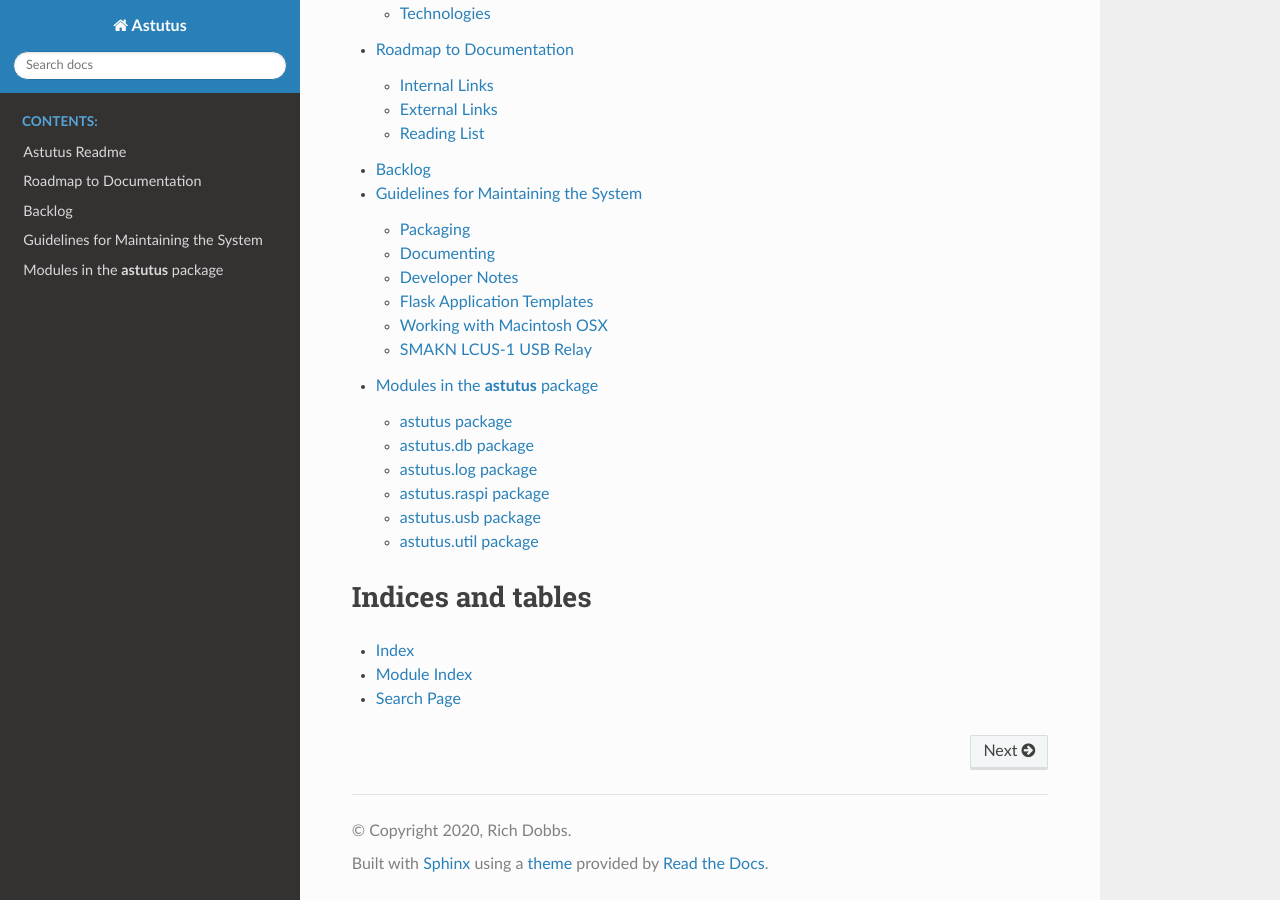
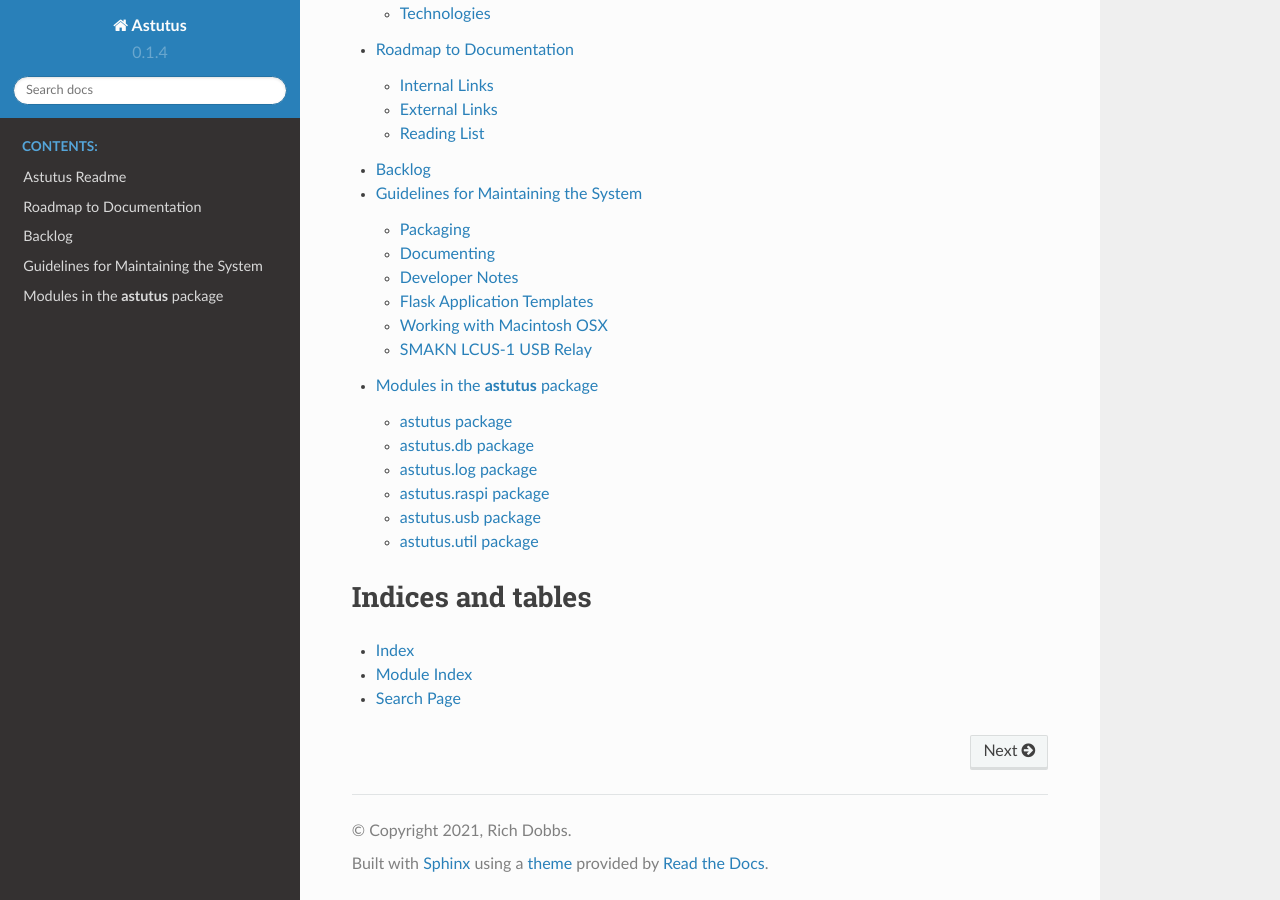
Before and after one commit to rich-dobbs-13440/astutus, a Sphinx documentation site: the page built from docs/index.rst, in a window 1280 px wide and 900 px high, scrolled down 954 px. Built offline with Sphinx 7.4.7 and the Read the Docs theme 2.0.0, drawn with Linux system fonts in a browser that asks for light colours.

Commit message:
Bump version number

```diff
--- a/docs/conf.py
+++ b/docs/conf.py
@@ -18,11 +18,12 @@
 # -- Project information -----------------------------------------------------
 
 project = 'Astutus'
-copyright = '2020, Rich Dobbs'
+copyright = '2021, Rich Dobbs'
 author = 'Rich Dobbs'
 
 # The full version, including alpha/beta/rc tags
-release = '0.0.1'
+version = '0.1.4'
+release = version
 
 
 # -- General configuration ---------------------------------------------------
```
Also changed, not shown: 1 other file.
